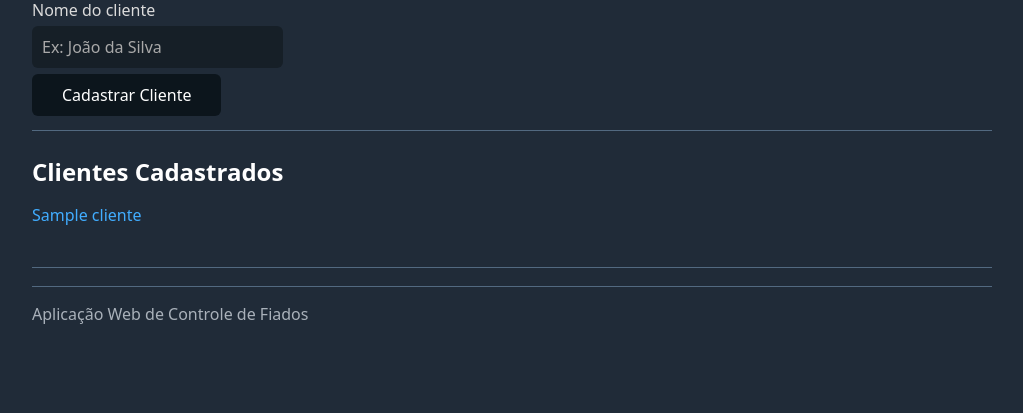
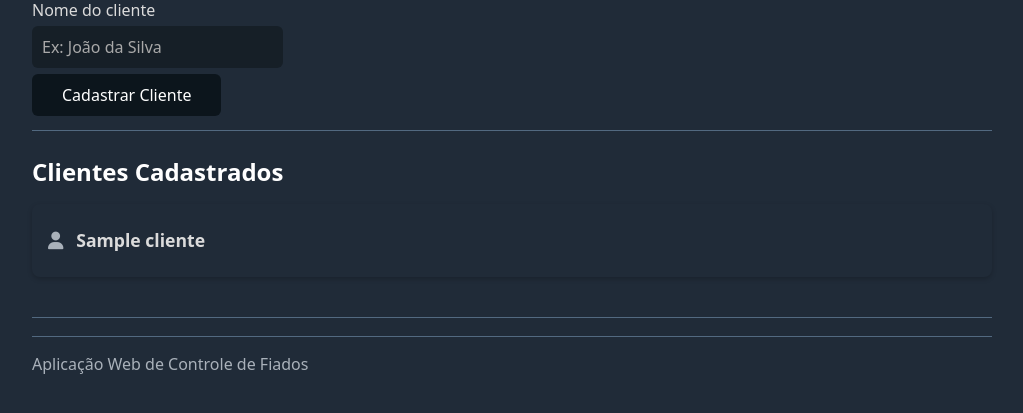
Before and after one commit to guilhermegamabs/fiado-flask, a Flask app: page /clientes in a window 1280 px wide. Shown: the part 207-620 px from the top of the page, without its empty margins (128-1151 px from the left). Run offline with Flask 3, Linux system fonts and the light colour scheme; a user stored in the database is signed in; a database or web service that is not in the repository returns one stand-in record (values such as "Sample title"); some libraries are stand-ins or nearby versions.

Commit message:
adicionando novo design

```diff
--- a/static/css/style.css
+++ b/static/css/style.css
@@ -78,3 +78,40 @@ header nav {
 .header-actions form {
     margin-bottom: 0;
 }
+
+.client-list {
+    list-style: none;
+    padding: 0;
+
+    display: grid;
+
+    grid-template-columns: repeat(auto-fit, minmax(250px, 1fr));
+    gap: 1.5rem;
+}
+
+.client-card {
+    display: flex;
+    align-items: center;
+    gap: 0.8rem;
+
+    background-color: var(--card-background);
+    padding: 1.5rem 1rem;
+    border-radius: 8px;
+    box-shadow: 0 2px 5px rgba(0, 0, 0, 0.2);
+    text-decoration: none;
+    color: var(--text-main);
+    font-size: 1.1rem;
+    font-weight: bold;
+
+    transition: transform 0.2s ease-in-out, box-shadow 0.2s ease-in-out;
+}
+
+.client-card:hover {
+    transform: translateY(-5px);
+    box-shadow: 0 5px 15px rgba(0, 0, 0, 0.3);
+    color: var(--accent);
+}
+
+.client-card .fa-user {
+    color: var(--text-muted);
+}
--- a/templates/clientes.html
+++ b/templates/clientes.html
@@ -15,10 +15,13 @@
     <section>
         <h2>Clientes Cadastrados</h2>
         {% if clientes %}
-            <ul style="list-style: none; padding: 0;">
+            <ul class="client-list">
             {% for id, nome in clientes %}
-                <li style="display: flex; justify-content: space-between; align-items: center; margin-bottom: 0.5rem;">
-                    <a href="{{ url_for('listar_fiados', nome_cliente=nome) }}">{{ nome }}</a>
+                <li>
+                    <a href="{{ url_for('listar_fiados', nome_cliente=nome) }}" class="client-card">
+                        <i class="fa-solid fa-user"></i>
+                        <span>{{ nome }}</span>
+                    </a>
                 </li>
             {% endfor %}
             </ul>
```
